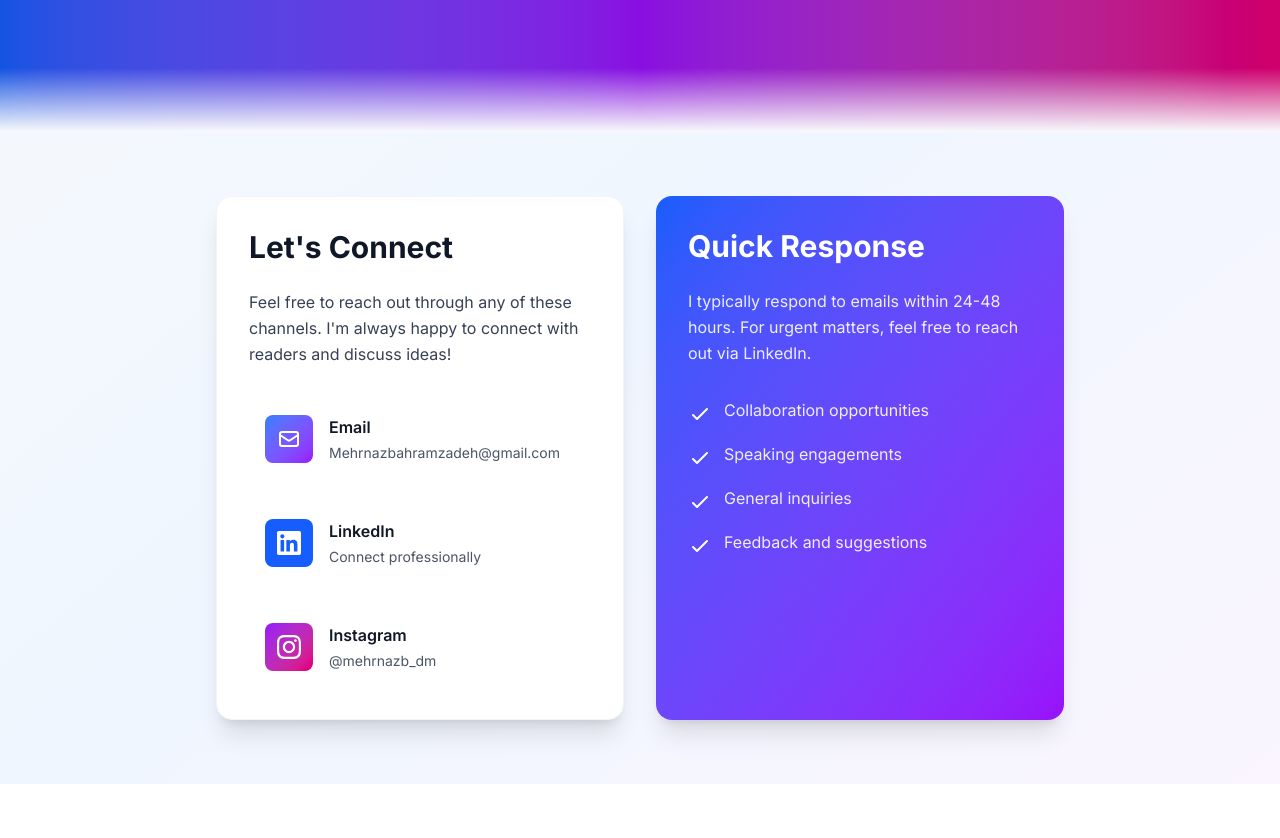
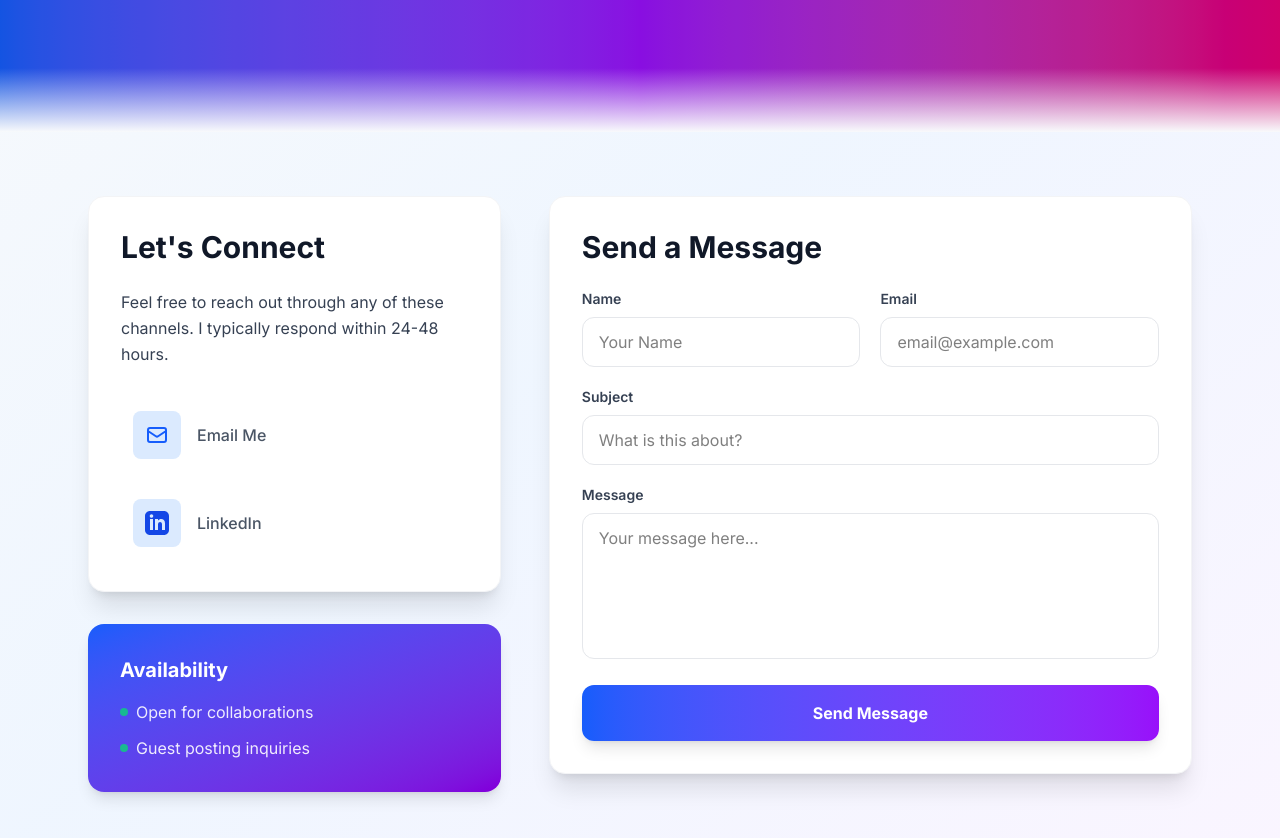
Before and after one commit to miladxyz/blog-admin, a Next.js app: page /contact in a window 1280 px wide. Shown: the part 324-1162 px from the top of the page. Before the commit the page ends 1108 px from the top, so only its background shows below. Built offline with nearby package versions, Linux system fonts and the light colour scheme; no server answers.

Commit message:
changed contact page

```diff
--- a/app/contact/page.js
+++ b/app/contact/page.js
@@ -1,13 +1,29 @@
-// app/contact/page.js
+'use client';
 
-import Link from 'next/link';
+import { useState } from 'react';
 
-export const metadata = {
-  title: 'Contact - Mehrnaz\'s Blog',
-  description: 'Get in touch with Mehrnaz',
+export default function Contact() {
+  const [status, setStatus] = useState(''); // 'sending', 'success', 'error'
+
+  const handleSubmit = async (e) => {
+    e.preventDefault();
+    setStatus('sending');
+
+    const formData = new FormData(e.target);
+    const data = Object.fromEntries(formData);
+
+    // Replace this with your actual API endpoint or email service logic
+    try {
+      // Simulation of an API call
+      await new Promise(resolve => setTimeout(resolve, 1500));
+      console.log('Form submitted:', data);
+      setStatus('success');
+      e.target.reset();
+    } catch (error) {
+      setStatus('error');
+    }
   };
 
-export default function Contact() {
   return (
     <main className="min-h-screen bg-gradient-to-br from-slate-50 via-blue-50 to-purple-50">
       {/* Hero Section */}
@@ -19,111 +35,126 @@ export default function Contact() {
               Get in Touch
             </h1>
             <p className="text-xl sm:text-2xl text-white/90 max-w-2xl mx-auto leading-relaxed">
-              I'd love to hear from you
+              Have a question or a project in mind? Let's talk.
             </p>
           </div>
         </div>
         <div className="absolute bottom-0 left-0 right-0 h-16 bg-gradient-to-t from-slate-50 to-transparent"></div>
       </div>
 
-      {/* Content */}
-      <div className="max-w-4xl mx-auto px-6 py-16">
-        <div className="grid md:grid-cols-2 gap-8">
-          {/* Contact Info */}
+      <div className="max-w-6xl mx-auto px-6 py-16">
+        <div className="grid lg:grid-cols-5 gap-12">
+
+          {/* Left: Contact Info (2 Columns) */}
+          <div className="lg:col-span-2 space-y-8">
             <div className="bg-white rounded-2xl shadow-xl p-8 border border-gray-100">
               <h2 className="text-3xl font-bold text-gray-900 mb-6">Let's Connect</h2>
               <p className="text-gray-700 mb-8 leading-relaxed">
-              Feel free to reach out through any of these channels. I'm always happy to
-              connect with readers and discuss ideas!
+                Feel free to reach out through any of these channels. I typically respond within 24-48 hours.
               </p>
 
-            <div className="space-y-6">
-              <a
-                href="mailto:Mehrnazbahramzadeh@gmail.com"
-                className="flex items-start gap-4 p-4 rounded-lg hover:bg-gray-50 transition-colors group"
-              >
-                <div className="w-12 h-12 bg-gradient-to-br from-blue-500 to-purple-600 rounded-lg flex items-center justify-center flex-shrink-0 group-hover:scale-110 transition-transform">
-                  <svg className="w-6 h-6 text-white" fill="none" stroke="currentColor" viewBox="0 0 24 24">
-                    <path strokeLinecap="round" strokeLinejoin="round" strokeWidth={2} d="M3 8l7.89 5.26a2 2 0 002.22 0L21 8M5 19h14a2 2 0 002-2V7a2 2 0 00-2-2H5a2 2 0 00-2 2v10a2 2 0 002 2z" />
-                  </svg>
+              <div className="space-y-4">
+                <a href="mailto:Mehrnazbahramzadeh@gmail.com" className="flex items-center gap-4 p-3 rounded-xl hover:bg-blue-50 transition-colors group">
+                  <div className="w-12 h-12 bg-blue-100 text-blue-600 rounded-lg flex items-center justify-center group-hover:bg-blue-600 group-hover:text-white transition-all">
+                    <svg className="w-6 h-6" fill="none" stroke="currentColor" viewBox="0 0 24 24"><path strokeLinecap="round" strokeLinejoin="round" strokeWidth={2} d="M3 8l7.89 5.26a2 2 0 002.22 0L21 8M5 19h14a2 2 0 002-2V7a2 2 0 00-2-2H5a2 2 0 00-2 2v10a2 2 0 002 2z" /></svg>
                   </div>
-                <div>
-                  <h3 className="font-semibold text-gray-900 mb-1">Email</h3>
-                  <p className="text-gray-600 text-sm">Mehrnazbahramzadeh@gmail.com</p>
-                </div>
+                  <span className="text-gray-600 font-medium">Email Me</span>
                 </a>
 
-              <a
-                href="https://www.linkedin.com/in/mehrnazbahramzadeh"
-                target="_blank"
-                rel="noopener noreferrer"
-                className="flex items-start gap-4 p-4 rounded-lg hover:bg-gray-50 transition-colors group"
-              >
-                <div className="w-12 h-12 bg-blue-600 rounded-lg flex items-center justify-center flex-shrink-0 group-hover:scale-110 transition-transform">
-                  <svg className="w-6 h-6 text-white" fill="currentColor" viewBox="0 0 24 24">
-                    <path d="M20.447 20.452h-3.554v-5.569c0-1.328-.027-3.037-1.852-3.037-1.853 0-2.136 1.445-2.136 2.939v5.667H9.351V9h3.414v1.561h.046c.477-.9 1.637-1.85 3.37-1.85 3.601 0 4.267 2.37 4.267 5.455v6.286zM5.337 7.433c-1.144 0-2.063-.926-2.063-2.065 0-1.138.92-2.063 2.063-2.063 1.14 0 2.064.925 2.064 2.063 0 1.139-.925 2.065-2.064 2.065zm1.782 13.019H3.555V9h3.564v11.452zM22.225 0H1.771C.792 0 0 .774 0 1.729v20.542C0 23.227.792 24 1.771 24h20.451C23.2 24 24 23.227 24 22.271V1.729C24 .774 23.2 0 22.222 0h.003z"/>
-                  </svg>
+                <a href="https://www.linkedin.com/in/mehrnazbahramzadeh" target="_blank" rel="noopener noreferrer" className="flex items-center gap-4 p-3 rounded-xl hover:bg-blue-50 transition-colors group">
+                  <div className="w-12 h-12 bg-blue-100 text-blue-700 rounded-lg flex items-center justify-center group-hover:bg-blue-700 group-hover:text-white transition-all">
+                    <svg className="w-6 h-6" fill="currentColor" viewBox="0 0 24 24"><path d="M19 0h-14c-2.761 0-5 2.239-5 5v14c0 2.761 2.239 5 5 5h14c2.762 0 5-2.239 5-5v-14c0-2.761-2.238-5-5-5zm-11 19h-3v-11h3v11zm-1.5-12.268c-.966 0-1.75-.79-1.75-1.764s.784-1.764 1.75-1.764 1.75.79 1.75 1.764-.783 1.764-1.75 1.764zm13.5 12.268h-3v-5.604c0-3.368-4-3.113-4 0v5.604h-3v-11h3v1.765c1.396-2.586 7-2.777 7 2.476v6.759z"/></svg>
                   </div>
-                <div>
-                  <h3 className="font-semibold text-gray-900 mb-1">LinkedIn</h3>
-                  <p className="text-gray-600 text-sm">Connect professionally</p>
-                </div>
-              </a>
-
-              <a
-                href="https://www.instagram.com/mehrnazb_dm"
-                target="_blank"
-                rel="noopener noreferrer"
-                className="flex items-start gap-4 p-4 rounded-lg hover:bg-gray-50 transition-colors group"
-              >
-                <div className="w-12 h-12 bg-gradient-to-br from-purple-600 to-pink-600 rounded-lg flex items-center justify-center flex-shrink-0 group-hover:scale-110 transition-transform">
-                  <svg className="w-6 h-6 text-white" fill="currentColor" viewBox="0 0 24 24">
-                    <path d="M12 2.163c3.204 0 3.584.012 4.85.07 3.252.148 4.771 1.691 4.919 4.919.058 1.265.069 1.645.069 4.849 0 3.205-.012 3.584-.069 4.849-.149 3.225-1.664 4.771-4.919 4.919-1.266.058-1.644.07-4.85.07-3.204 0-3.584-.012-4.849-.07-3.26-.149-4.771-1.699-4.919-4.92-.058-1.265-.07-1.644-.07-4.849 0-3.204.013-3.583.07-4.849.149-3.227 1.664-4.771 4.919-4.919 1.266-.057 1.645-.069 4.849-.069zm0-2.163c-3.259 0-3.667.014-4.947.072-4.358.2-6.78 2.618-6.98 6.98-.059 1.281-.073 1.689-.073 4.948 0 3.259.014 3.668.072 4.948.2 4.358 2.618 6.78 6.98 6.98 1.281.058 1.689.072 4.948.072 3.259 0 3.668-.014 4.948-.072 4.354-.2 6.782-2.618 6.979-6.98.059-1.28.073-1.689.073-4.948 0-3.259-.014-3.667-.072-4.947-.196-4.354-2.617-6.78-6.979-6.98-1.281-.059-1.69-.073-4.949-.073zm0 5.838c-3.403 0-6.162 2.759-6.162 6.162s2.759 6.163 6.162 6.163 6.162-2.759 6.162-6.163c0-3.403-2.759-6.162-6.162-6.162zm0 10.162c-2.209 0-4-1.79-4-4 0-2.209 1.791-4 4-4s4 1.791 4 4c0 2.21-1.791 4-4 4zm6.406-11.845c-.796 0-1.441.645-1.441 1.44s.645 1.44 1.441 1.44c.795 0 1.439-.645 1.439-1.44s-.644-1.44-1.439-1.44z"/>
-                  </svg>
-                </div>
-                <div>
-                  <h3 className="font-semibold text-gray-900 mb-1">Instagram</h3>
-                  <p className="text-gray-600 text-sm">@mehrnazb_dm</p>
-                </div>
+                  <span className="text-gray-600 font-medium">LinkedIn</span>
                 </a>
               </div>
             </div>
 
-          {/* Additional Info */}
-          <div className="bg-gradient-to-br from-blue-600 to-purple-600 rounded-2xl shadow-xl p-8 text-white">
-            <h2 className="text-3xl font-bold mb-6">Quick Response</h2>
-            <p className="text-white/90 mb-8 leading-relaxed">
-              I typically respond to emails within 24-48 hours. For urgent matters,
-              feel free to reach out via LinkedIn.
-            </p>
-
-            <div className="space-y-4">
-              <div className="flex items-start gap-3">
-                <svg className="w-6 h-6 flex-shrink-0 mt-1" fill="none" stroke="currentColor" viewBox="0 0 24 24">
-                  <path strokeLinecap="round" strokeLinejoin="round" strokeWidth={2} d="M5 13l4 4L19 7" />
-                </svg>
-                <p className="text-white/90">Collaboration opportunities</p>
-              </div>
-              <div className="flex items-start gap-3">
-                <svg className="w-6 h-6 flex-shrink-0 mt-1" fill="none" stroke="currentColor" viewBox="0 0 24 24">
-                  <path strokeLinecap="round" strokeLinejoin="round" strokeWidth={2} d="M5 13l4 4L19 7" />
-                </svg>
-                <p className="text-white/90">Speaking engagements</p>
-              </div>
-              <div className="flex items-start gap-3">
-                <svg className="w-6 h-6 flex-shrink-0 mt-1" fill="none" stroke="currentColor" viewBox="0 0 24 24">
-                  <path strokeLinecap="round" strokeLinejoin="round" strokeWidth={2} d="M5 13l4 4L19 7" />
-                </svg>
-                <p className="text-white/90">General inquiries</p>
-              </div>
-              <div className="flex items-start gap-3">
-                <svg className="w-6 h-6 flex-shrink-0 mt-1" fill="none" stroke="currentColor" viewBox="0 0 24 24">
-                  <path strokeLinecap="round" strokeLinejoin="round" strokeWidth={2} d="M5 13l4 4L19 7" />
-                </svg>
-                <p className="text-white/90">Feedback and suggestions</p>
+            <div className="bg-gradient-to-br from-blue-600 to-purple-700 rounded-2xl p-8 text-white shadow-lg">
+              <h3 className="text-xl font-bold mb-4">Availability</h3>
+              <ul className="space-y-3 opacity-90">
+                <li className="flex items-center gap-2">
+                  <span className="w-2 h-2 bg-green-400 rounded-full animate-pulse"></span>
+                  Open for collaborations
+                </li>
+                <li className="flex items-center gap-2">
+                  <span className="w-2 h-2 bg-green-400 rounded-full animate-pulse"></span>
+                  Guest posting inquiries
+                </li>
+              </ul>
             </div>
           </div>
+
+          {/* Right: Email Form (3 Columns) */}
+          <div className="lg:col-span-3">
+            <div className="bg-white rounded-2xl shadow-xl p-8 border border-gray-100">
+              <h2 className="text-3xl font-bold text-gray-900 mb-6">Send a Message</h2>
+
+              <form onSubmit={handleSubmit} className="space-y-5">
+                <div className="grid md:grid-cols-2 gap-5">
+                  <div>
+                    <label className="block text-sm font-semibold text-gray-700 mb-2">Name</label>
+                    <input
+                      type="text" name="name" required
+                      className="w-full px-4 py-3 rounded-xl border border-gray-200 focus:ring-2 focus:ring-blue-500 focus:border-transparent outline-none transition-all"
+                      placeholder="Your Name"
+                    />
                   </div>
+                  <div>
+                    <label className="block text-sm font-semibold text-gray-700 mb-2">Email</label>
+                    <input
+                      type="email" name="email" required
+                      className="w-full px-4 py-3 rounded-xl border border-gray-200 focus:ring-2 focus:ring-blue-500 focus:border-transparent outline-none transition-all"
+                      placeholder="email@example.com"
+                    />
+                  </div>
+                </div>
+
+                <div>
+                  <label className="block text-sm font-semibold text-gray-700 mb-2">Subject</label>
+                  <input
+                    type="text" name="subject" required
+                    className="w-full px-4 py-3 rounded-xl border border-gray-200 focus:ring-2 focus:ring-blue-500 focus:border-transparent outline-none transition-all"
+                    placeholder="What is this about?"
+                  />
+                </div>
+
+                <div>
+                  <label className="block text-sm font-semibold text-gray-700 mb-2">Message</label>
+                  <textarea
+                    name="message" required rows="5"
+                    className="w-full px-4 py-3 rounded-xl border border-gray-200 focus:ring-2 focus:ring-blue-500 focus:border-transparent outline-none transition-all resize-none"
+                    placeholder="Your message here..."
+                  ></textarea>
+                </div>
+
+                <button
+                  type="submit"
+                  disabled={status === 'sending'}
+                  className={`w-full py-4 rounded-xl font-bold text-white shadow-lg transition-all transform active:scale-[0.98] ${
+                    status === 'sending'
+                    ? 'bg-gray-400 cursor-not-allowed'
+                    : 'bg-gradient-to-r from-blue-600 to-purple-600 hover:shadow-blue-200 hover:-translate-y-1'
+                  }`}
+                >
+                  {status === 'sending' ? 'Sending...' : 'Send Message'}
+                </button>
+
+                {/* Status Messages */}
+                {status === 'success' && (
+                  <div className="p-4 bg-green-50 text-green-700 rounded-xl text-center font-medium animate-fade-in">
+                    Message sent successfully! I'll get back to you soon.
+                  </div>
+                )}
+                {status === 'error' && (
+                  <div className="p-4 bg-red-50 text-red-700 rounded-xl text-center font-medium">
+                    Something went wrong. Please try again.
+                  </div>
+                )}
+              </form>
+            </div>
+          </div>
+
         </div>
       </div>
     </main>
```
Lines whose indentation alone changed are shown as unchanged.
